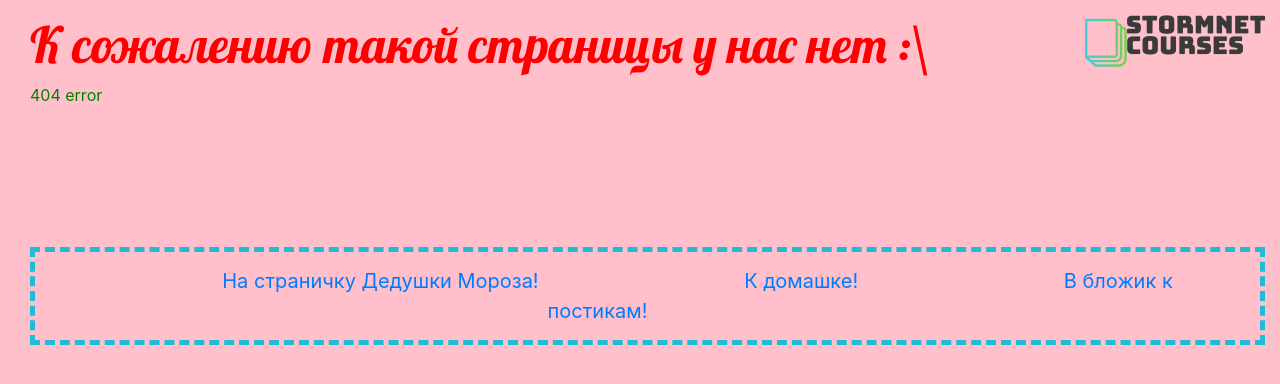
After one commit to Substance0510/Stormnet, a Django app: template Lection9/Dj_project/blog/templates/blog/404.html in a window 1280 px wide. The commit adds this page. Shown: the top 384 px of the page. Run offline with Django 3.2, Linux system fonts and the light colour scheme; the template is opened without the code that fills it, so the values that code supplies are empty; parts of the project's set-up code (start-up, migrations or seed data) failed here and were passed over; some libraries are stand-ins or nearby versions.

Commit message:
Нихера полезного

```diff
--- /dev/null
+++ b/Lection9/Dj_project/blog/templates/blog/404.html
@@ -0,0 +1,6 @@
+{% extends 'blog/template.html' %}
+{% block title %} Not found {% endblock title %}
+{% block header %}
+    <h1>К сожалению такой страницы у нас нет :\</h1>
+    <p>404 error</p>
+{% endblock header %}
--- a/Lection9/Dj_project/blog/templates/blog/post.html
+++ b/Lection9/Dj_project/blog/templates/blog/post.html
@@ -13,7 +13,8 @@
         <label>Автор: {{ selected_post.author }}</label>
         <hr />
         <p>{{ selected_post.text|linebreaksbr }}</p>
-        <hr />
+        <hr /><br />
+        <a href="{% url 'post_list' %}">Вернуться к списку статей.</a>
     </div>
     <div class="comments">
         {% if not comments %}
--- a/Lection9/Dj_project/blog/templates/blog/post_list.html
+++ b/Lection9/Dj_project/blog/templates/blog/post_list.html
@@ -15,7 +15,7 @@
                     <option>{{ author }}</option>
                 {% endfor %}
             </select>
-            <input type="submit" value="Отфильтровать">
+            <button type="submit" class="btn btn-primary">Отфильтровать</button>
         </form>
     </div>
     <div class="col-md-8">
@@ -24,7 +24,7 @@
             <input type="date" name="archive_date"
                value="{{ max_date }}"
                min="{{ min_date }}" max="{{ max_date }}">
-            <input type="submit" value="Найти">
+            <button type="submit" class="btn btn-primary">Найти</button>
             {% if archive_date %}
                 {% if not posts %}
             <p><i>К сожалению в этот день новостей не было. Попробуйте указать другую дату.</i></p>
--- a/Lection9/Dj_project/blog/urls.py
+++ b/Lection9/Dj_project/blog/urls.py
@@ -1,5 +1,8 @@
 from django.urls import path
+from django.conf.urls import handler404
 from . import views
+
+# handler404 = 'blog.views.view_404'
 
 urlpatterns = [
     path('', views.main_page, name='main_page'),
```
Also changed, not shown: Lection9/Dj_project/blog/views.py (+13 -3 lines).
